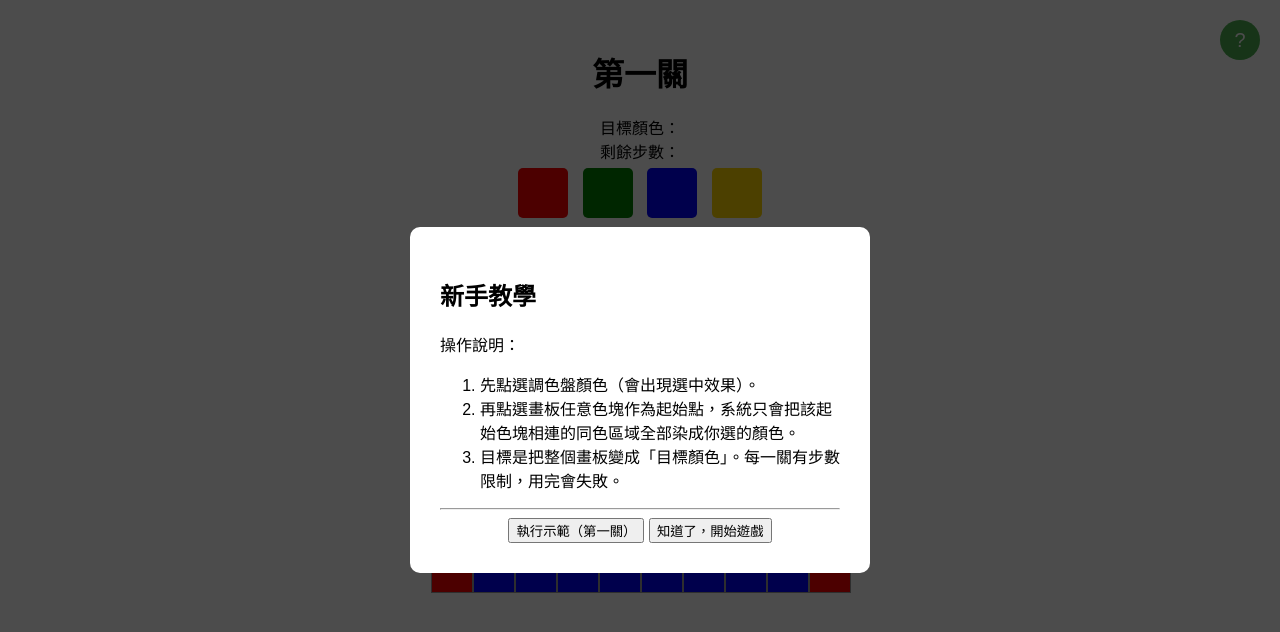
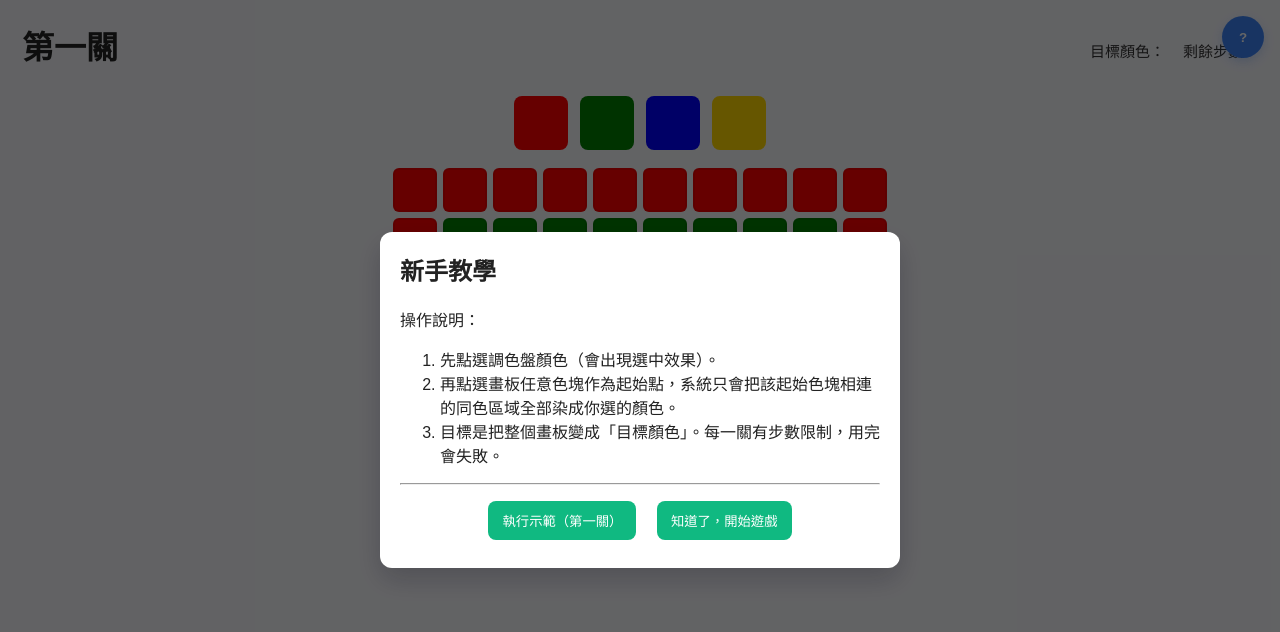
Before and after one commit to yumichen657/painting, a plain HTML site: page level1/index.html in a window 1280 px wide. Drawn offline with Linux system fonts and the light colour scheme.

Commit message:
Update style.css

```diff
--- a/level1/style.css
+++ b/level1/style.css
@@ -1,18 +1,20 @@
-body { font-family: Arial; text-align: center; padding: 20px; }
-h1 { margin-bottom: 20px; }
-#palette { margin-bottom: 20px; }
-.color-btn { width: 50px; height: 50px; margin: 5px; border: none; cursor: pointer; border-radius: 5px; transition: transform 0.1s, box-shadow 0.1s; }
-.color-btn.selected { box-shadow: 0 0 10px #000; transform: scale(1.1); }
-#board { display: grid; grid-template-columns: repeat(10, 40px); grid-gap: 2px; justify-content: center; }
-.cell { width: 40px; height: 40px; border: 1px solid #999; cursor: pointer; transition: transform 0.1s, box-shadow 0.1s; }
-.cell.selected { box-shadow: 0 0 8px #333; transform: scale(1.1); }
-
-.overlay {
-    position: fixed; top:0; left:0; width:100%; height:100%; background:rgba(0,0,0,0.7);
-    display:flex; justify-content:center; align-items:center; z-index:10;
-}
-.tutorial-box { background:white; padding:30px; border-radius:10px; width:400px; text-align:left; }
-#helpBtn {
-    position: fixed; top: 20px; right: 20px; width:40px; height:40px;
-    border:none; border-radius:50%; background:#4CAF50; color:white; font-size:20px; cursor:pointer;
-}
+:root{--bg:#f6f7fb;}
+*{box-sizing:border-box}
+body{font-family:Arial, Helvetica, sans-serif;background:var(--bg);margin:0;padding:22px;color:#222}
+header{display:flex;justify-content:space-between;align-items:center;gap:12px}
+h1{margin:0 0 10px 0}
+.status{font-size:15px;color:#333;display:flex;gap:18px;align-items:center}
+#helpBtn{position:fixed;top:16px;right:16px;width:42px;height:42px;border-radius:50%;border:none;background:#3b82f6;color:white;font-weight:700;cursor:pointer;box-shadow:0 4px 12px rgba(59,130,246,0.25)}
+#palette{margin:18px 0; display:flex; gap:12px; justify-content:center}
+.color-btn{width:54px;height:54px;border-radius:8px;border:none;cursor:pointer;outline:none;transition:transform .12s, box-shadow .12s}
+.color-btn.selected{transform:scale(1.08); box-shadow:0 8px 18px rgba(0,0,0,0.18)}
+#board{margin:12px auto; display:grid; grid-template-columns: repeat(10,44px); gap:6px; width: max-content;}
+.cell{width:44px;height:44px;border-radius:6px;border:2px solid rgba(0,0,0,0.08);cursor:pointer;transition:transform .12s, box-shadow .12s}
+.cell.selected{transform:scale(1.06); box-shadow:0 8px 18px rgba(0,0,0,0.16)}
+.overlay{position:fixed;inset:0;background:rgba(0,0,0,0.6);display:flex;align-items:center;justify-content:center;z-index:30}
+.tutorial-box{background:#fff;padding:20px;border-radius:12px;max-width:520px;width:92%;text-align:left;box-shadow:0 12px 28px rgba(12,12,24,0.2)}
+.tutorial-box h2{margin-top:0}
+.cta{margin:8px;padding:10px 14px;border-radius:8px;border:none;background:#10b981;color:white;cursor:pointer}
+.cta:hover{opacity:0.95}
+.message{margin-top:12px;padding:12px;border-radius:8px;background:#fff3cd;color:#856404;border:1px solid #ffeeba}
+.footer-note{margin-top:16px;color:#666;font-size:13px}
```
